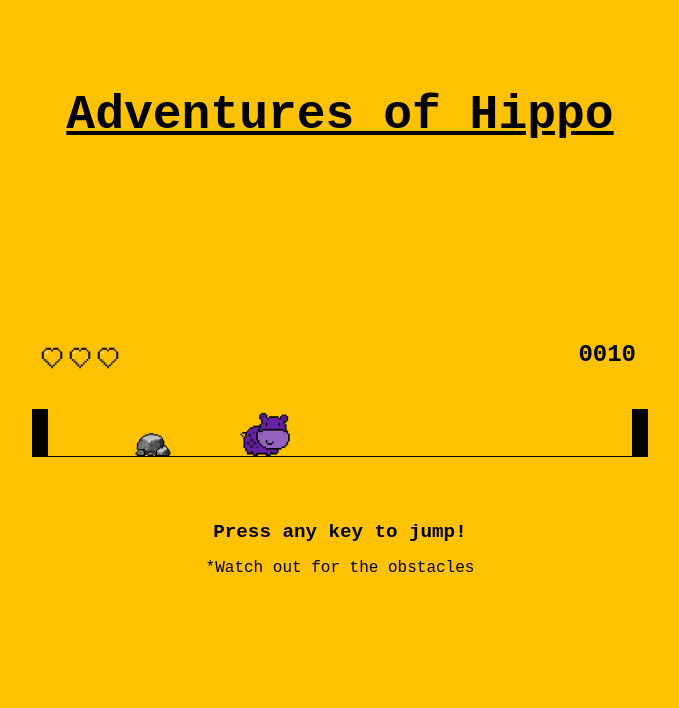
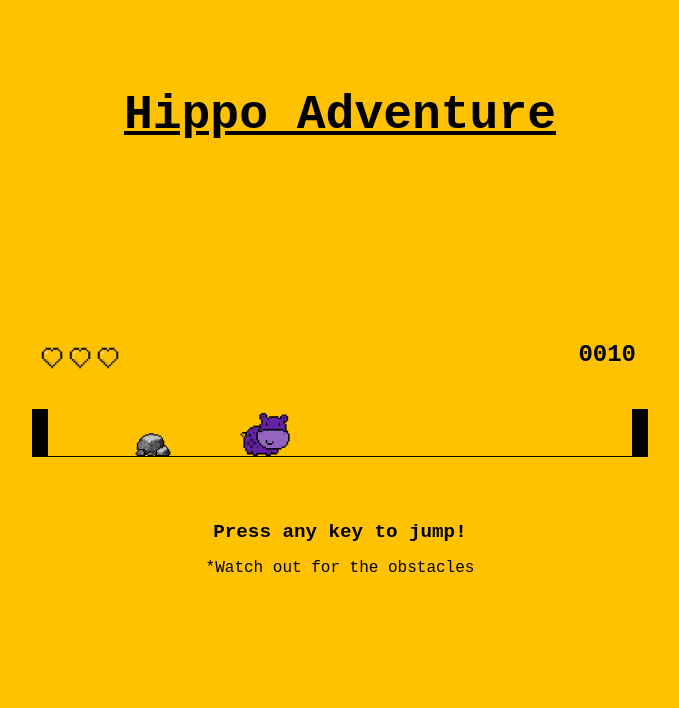
Before and after one commit to blackdrengr/hippoadventure.github.io, a plain HTML site: page index.html in a window 1280 px wide. Shown: the whole page, without its empty margins (300-979 px from the left). Drawn offline with Linux system fonts and the light colour scheme.

Commit message:
Update index.html

```diff
--- a/index.html
+++ b/index.html
@@ -3,13 +3,13 @@
 <head>
     <meta charset="UTF-8">
     <meta name="viewport" content="width=device-width, initial-scale=1.0">
-    <title>Adventures of Hippo</title>
+    <title>Hippo Adventure</title>
     <link rel="stylesheet" href="styles.css" />
     <link rel="icon" type="img/fav-icon" href="img/hippo.png">
 </head>
 <body>
     <div class="container">
-        <h1>Adventures of Hippo</h1>
+        <h1>Hippo Adventure</h1>
     </div>
     <div class="game">
         <div id="hippo"></div>
```
